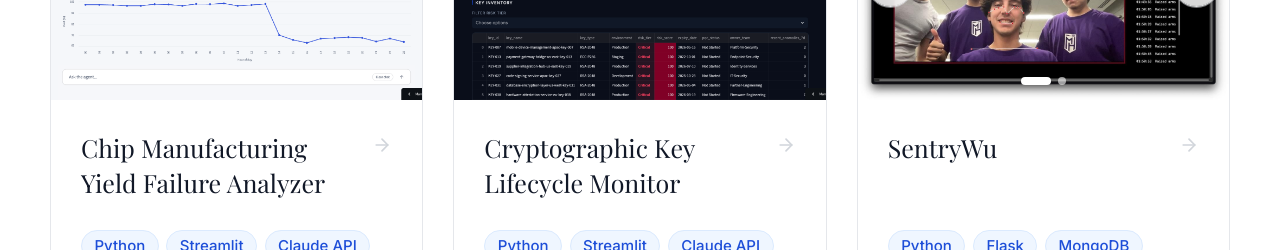
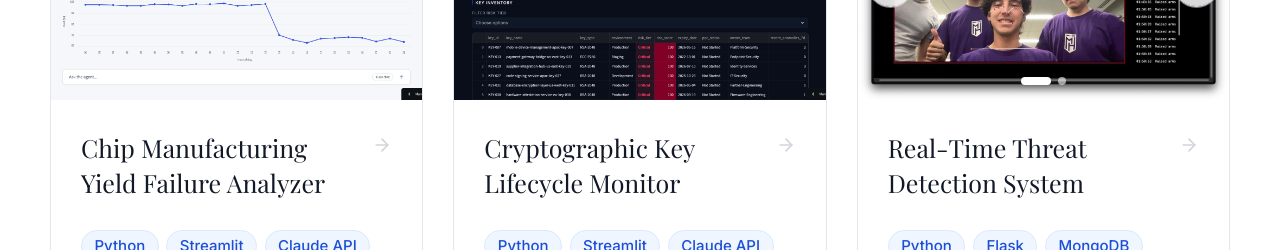
Before and after one commit to mnoriega-mx/mauricio-website, a Next.js app: page / in a window 1280 px wide. Shown: the part 4840-5090 px from the top of the page. Built offline with nearby package versions, Linux system fonts and the light colour scheme; a web font is replaced by a local one.

Commit message:
project name change sentrywu

```diff
--- a/data/projects.js
+++ b/data/projects.js
@@ -36,7 +36,7 @@ export const projects = [
     github: "https://github.com/mnoriega-mx/Cryptographic-Key-Lifecycle-Monitor",
   },
   {
-    title: "SentryWu",
+    title: "Real-Time Threat Detection System",
     badge: "Hackathon Project",
     images: [
       "/images/projects/sentrywu-1.jpg",
```
